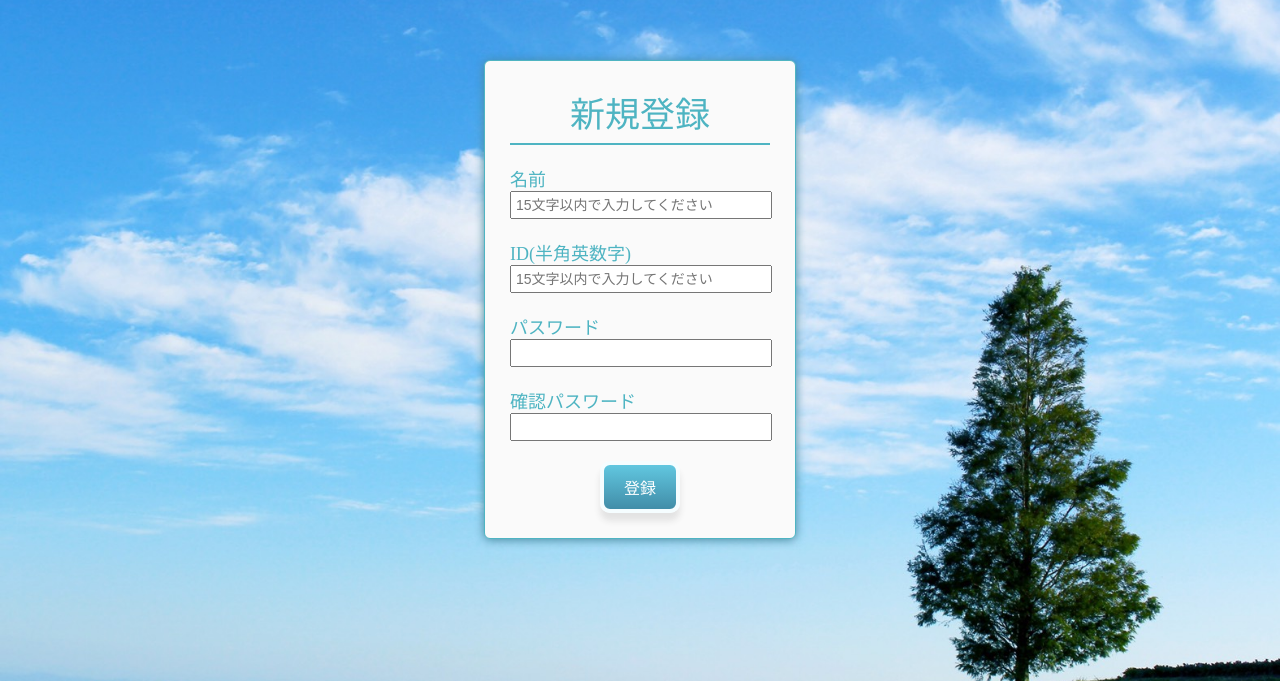
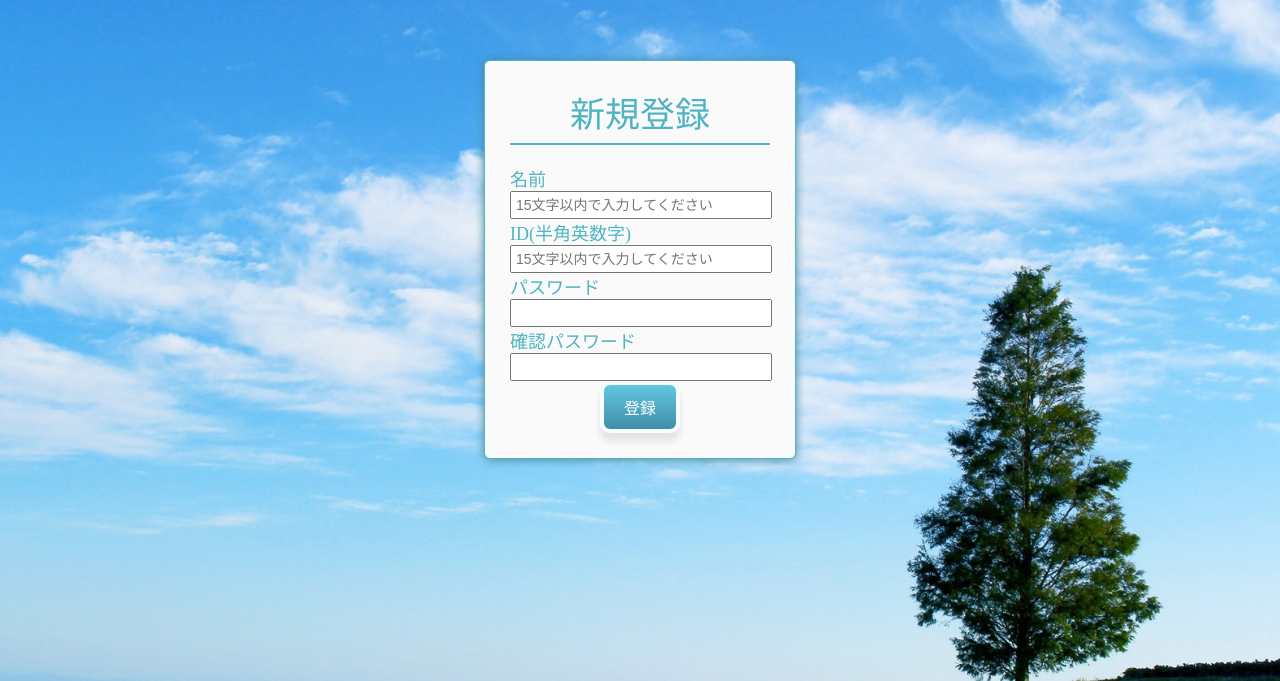
Before and after one commit to LiuHuailong/Hello_World, a PHP site: page /sinki.html in a window 1280 px wide. Shown: the top 681 px of the page. Run offline with PHP 8.4, Linux system fonts and the light colour scheme.

Commit message:
changeCSS

```diff
--- a/sharecal-1.0.1/form2.css
+++ b/sharecal-1.0.1/form2.css
@@ -25,11 +25,6 @@ form p{
 .form-title{
   text-align: center;
   }
-
-.named,.id,.pass{
-  margin-bottom:20px;
-  }
-
 input[type="text"],
 input[type="id"],
 input[type="password"] {
```
